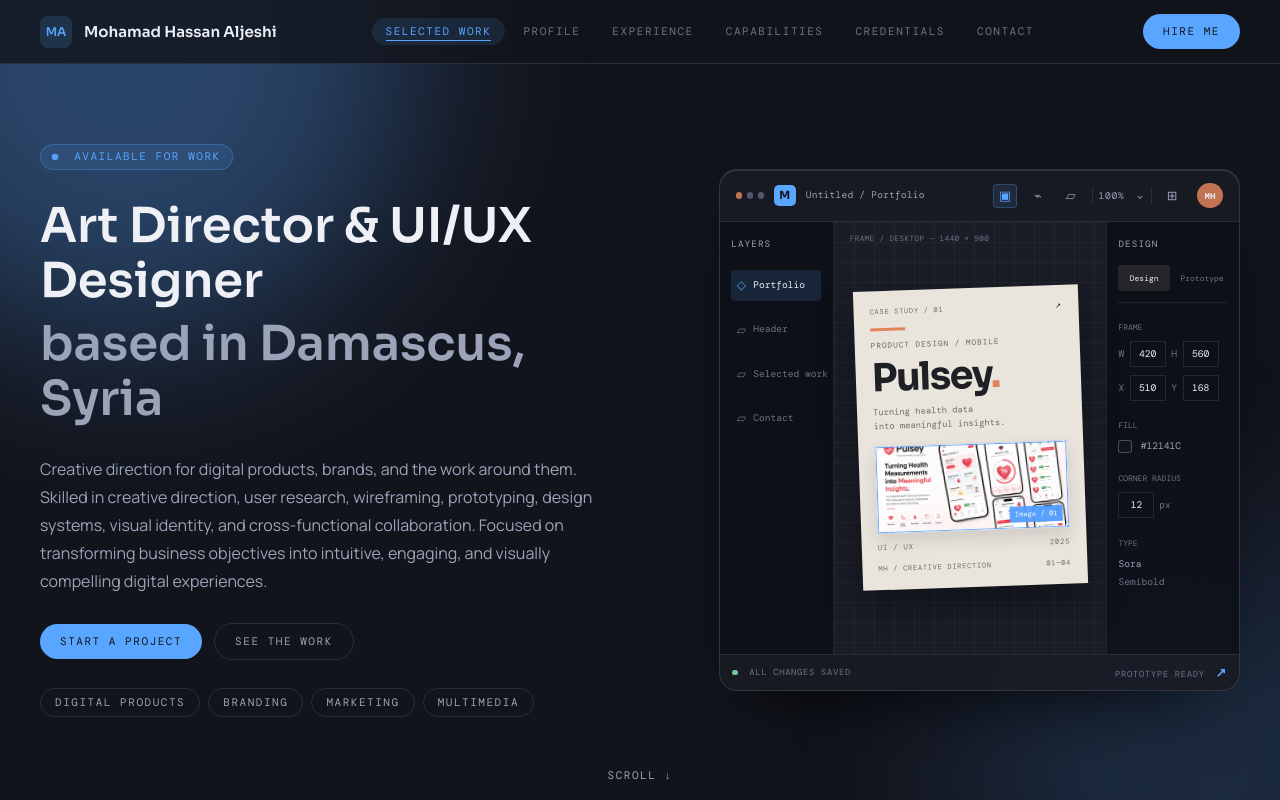
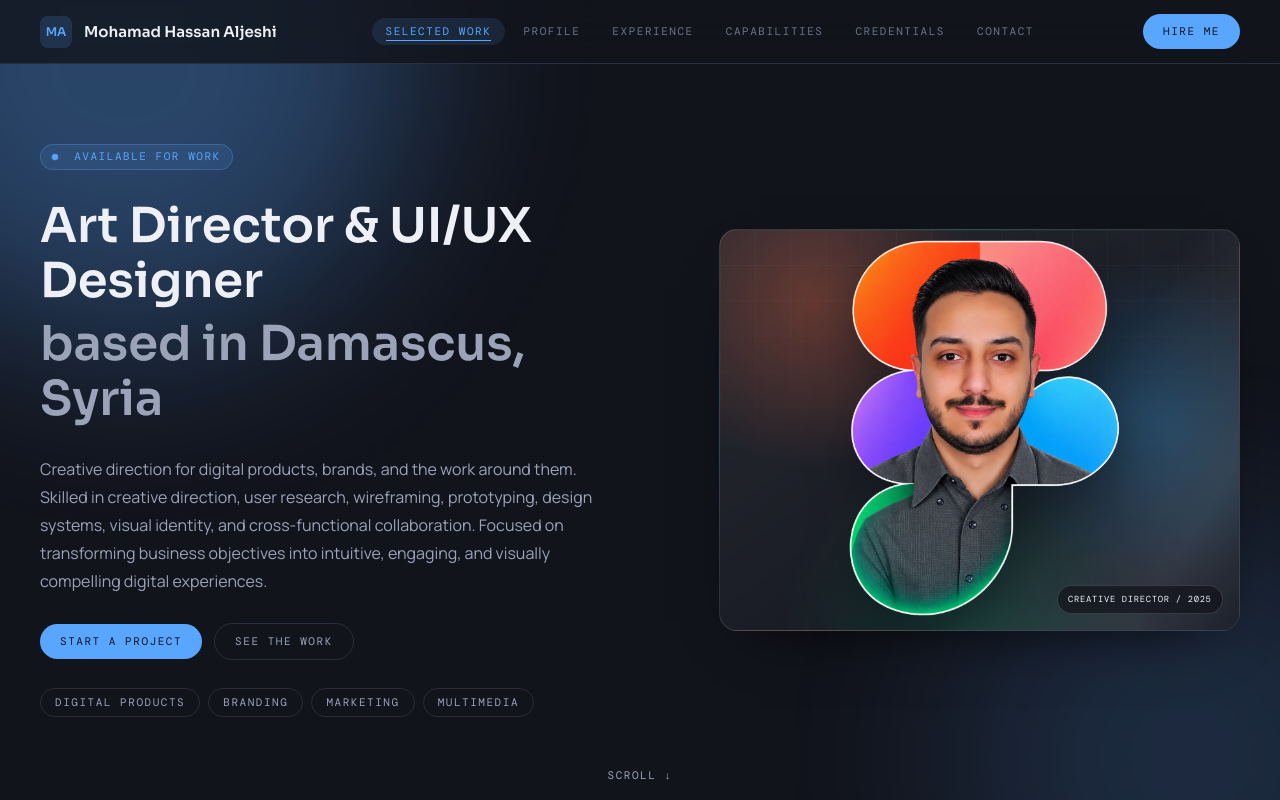
Before and after one commit to nazemms1/hassan-, a React (Vite) app: page / in a window 1280 px wide. Shown: the top 800 px of the page. Built offline with nearby package versions, Linux system fonts and the light colour scheme.

Commit message:
Add hero section with portrait and styling enhancements

```diff
--- a/src/components/Hero.tsx
+++ b/src/components/Hero.tsx
@@ -65,90 +65,12 @@ export default function Hero() {
           </ul>
         </div>
 
-        <div
-          aria-label="A preview of a design workspace"
-          className="enter design-workspace panel [animation-delay:180ms]"
-        >
-          <div className="design-toolbar">
-            <div className="flex items-center gap-2.5">
-              <span className="design-window-dots" aria-hidden="true"><i /><i /><i /></span>
-              <span className="design-mark">M</span>
-              <span className="design-file">Untitled / Portfolio</span>
-            </div>
-            <div className="design-toolbar-actions" aria-hidden="true">
-              <span className="design-tool design-tool-active">▣</span>
-              <span className="design-tool">⌁</span>
-              <span className="design-tool">▱</span>
-              <span className="design-zoom">100% <b>⌄</b></span>
-              <span className="design-tool">⊞</span>
-              <span className="design-avatar">MH</span>
-            </div>
+        <div className="enter hero-visual [animation-delay:180ms]">
+          <div className="hero-portrait" aria-label="Portrait of Hassan">
+            <img src="/hassan-/Photo.png" alt="Portrait of Hassan" />
+            <span className="hero-portrait-label">Creative director / 2025</span>
           </div>
 
-          <div className="design-body">
-            <aside className="design-sidebar" aria-label="Layers">
-              <span className="design-sidebar-title">Layers</span>
-              <span className="design-layer design-layer-active"><b>◇</b> Portfolio</span>
-              <span className="design-layer"><b>▱</b> Header</span>
-              <span className="design-layer"><b>▱</b> Selected work</span>
-              <span className="design-layer"><b>▱</b> Contact</span>
-            </aside>
-
-            <div className="design-canvas">
-              <span className="design-stage-label">Frame / Desktop — 1440 × 900</span>
-              <div className="design-artboard">
-                <div className="design-artboard-top">
-                  <span className="design-kicker">CASE STUDY / 01</span>
-                  <span className="design-menu" aria-hidden="true">↗</span>
-                </div>
-                <div className="design-artboard-content">
-                  <span className="design-accent-line" aria-hidden="true" />
-                  <span className="design-small-type">PRODUCT DESIGN / MOBILE</span>
-                  <strong>Pulsey<span className="design-period">.</span></strong>
-                  <span className="design-artboard-note">Turning health data<br />into meaningful insights.</span>
-                  <div className="design-project-image-wrap">
-                    <img
-                      src="/hassan-/images/Pulsey.webp"
-                      alt="Pulsey health tracking product interface"
-                      className="design-project-image"
-                    />
-                    <span className="design-selection-tag">Image / 01</span>
-                    <i className="design-handle design-handle-tl" />
-                    <i className="design-handle design-handle-tr" />
-                    <i className="design-handle design-handle-bl" />
-                    <i className="design-handle design-handle-br" />
-                  </div>
-                  <div className="design-project-meta">
-                    <span>UI / UX</span>
-                    <span>2025</span>
-                  </div>
-                </div>
-                <div className="design-artboard-footer">
-                  <span>MH / CREATIVE DIRECTION</span>
-                  <span>01—04</span>
-                </div>
-              </div>
-            </div>
-
-            <aside className="design-properties" aria-label="Design properties">
-              <span className="design-sidebar-title">Design</span>
-              <div className="design-properties-tabs"><b>Design</b><span>Prototype</span></div>
-              <span className="design-property-label">Frame</span>
-              <div className="design-input-row"><span>W</span><b>420</b><span>H</span><b>560</b></div>
-              <div className="design-input-row"><span>X</span><b>510</b><span>Y</span><b>168</b></div>
-              <span className="design-property-label">Fill</span>
-              <div className="design-fill-row"><span className="design-swatch" /> <b>#12141C</b></div>
-              <span className="design-property-label">Corner radius</span>
-              <div className="design-radius-row"><b>12</b><span>px</span></div>
-              <span className="design-property-label">Type</span>
-              <div className="design-type-row"><b>Sora</b><span>Semibold</span></div>
-            </aside>
-          </div>
-
-          <div className="design-statusbar">
-            <span><i /> All changes saved</span>
-            <span>Prototype ready <b>↗</b></span>
-          </div>
         </div>
       </div>
 
--- a/src/index.css
+++ b/src/index.css
@@ -142,6 +142,83 @@
     box-shadow:
       inset 0 1px 0 0 rgb(255 255 255 / 0.12),
       0 30px 80px -36px rgb(0 0 0 / 0.95);
+  }
+
+  .hero-visual {
+    position: relative;
+    display: grid;
+    gap: 1.25rem;
+  }
+
+  .hero-portrait {
+    position: relative;
+    min-height: 17rem;
+    overflow: hidden;
+    border: 1px solid rgb(255 255 255 / 0.12);
+    border-radius: 18px;
+    isolation: isolate;
+    background:
+      radial-gradient(circle at 18% 18%, rgb(255 104 63 / 0.3), transparent 31%),
+      radial-gradient(circle at 84% 48%, rgb(34 169 255 / 0.25), transparent 34%),
+      radial-gradient(circle at 48% 100%, rgb(25 194 129 / 0.2), transparent 38%),
+      linear-gradient(145deg, rgb(255 255 255 / 0.09), rgb(16 20 30 / 0.92));
+    box-shadow: 0 24px 60px -34px rgb(0 0 0 / 0.95);
+  }
+
+  .hero-portrait::before {
+    content: '';
+    position: absolute;
+    inset: 0;
+    z-index: -1;
+    opacity: 0.28;
+    background-image:
+      linear-gradient(rgb(255 255 255 / 0.12) 1px, transparent 1px),
+      linear-gradient(90deg, rgb(255 255 255 / 0.12) 1px, transparent 1px);
+    background-size: 2.2rem 2.2rem;
+    mask-image: linear-gradient(to bottom, black, transparent 82%);
+  }
+
+  .hero-portrait::after {
+    content: '';
+    position: absolute;
+    inset: -35%;
+    z-index: -1;
+    background: linear-gradient(115deg, transparent 35%, rgb(255 255 255 / 0.12), transparent 65%);
+    transform: translateX(-35%) rotate(8deg);
+    animation: portrait-light 12s ease-in-out infinite;
+  }
+
+  .hero-portrait img {
+    display: block;
+    position: relative;
+    z-index: 1;
+    width: 100%;
+    height: 100%;
+    max-height: 25rem;
+    object-fit: contain;
+    object-position: center bottom;
+    filter: drop-shadow(0 1.5rem 1.5rem rgb(0 0 0 / 0.28));
+  }
+
+  .hero-portrait-label {
+    position: absolute;
+    z-index: 2;
+    right: 1rem;
+    bottom: 1rem;
+    padding: 0.45rem 0.65rem;
+    color: rgb(var(--ink));
+    background: rgb(var(--ground) / 0.72);
+    border: 1px solid rgb(255 255 255 / 0.14);
+    border-radius: 999px;
+    font-family: theme('fontFamily.mono');
+    font-size: 0.55rem;
+    letter-spacing: 0.08em;
+    text-transform: uppercase;
+  }
+
+  @keyframes portrait-light {
+    0%, 100% { transform: translateX(-35%) rotate(8deg); }
+    50% { transform: translateX(35%) rotate(8deg); }
   }
 
   .design-toolbar,
```
Also changed, not shown: public/Photo.png (added).
